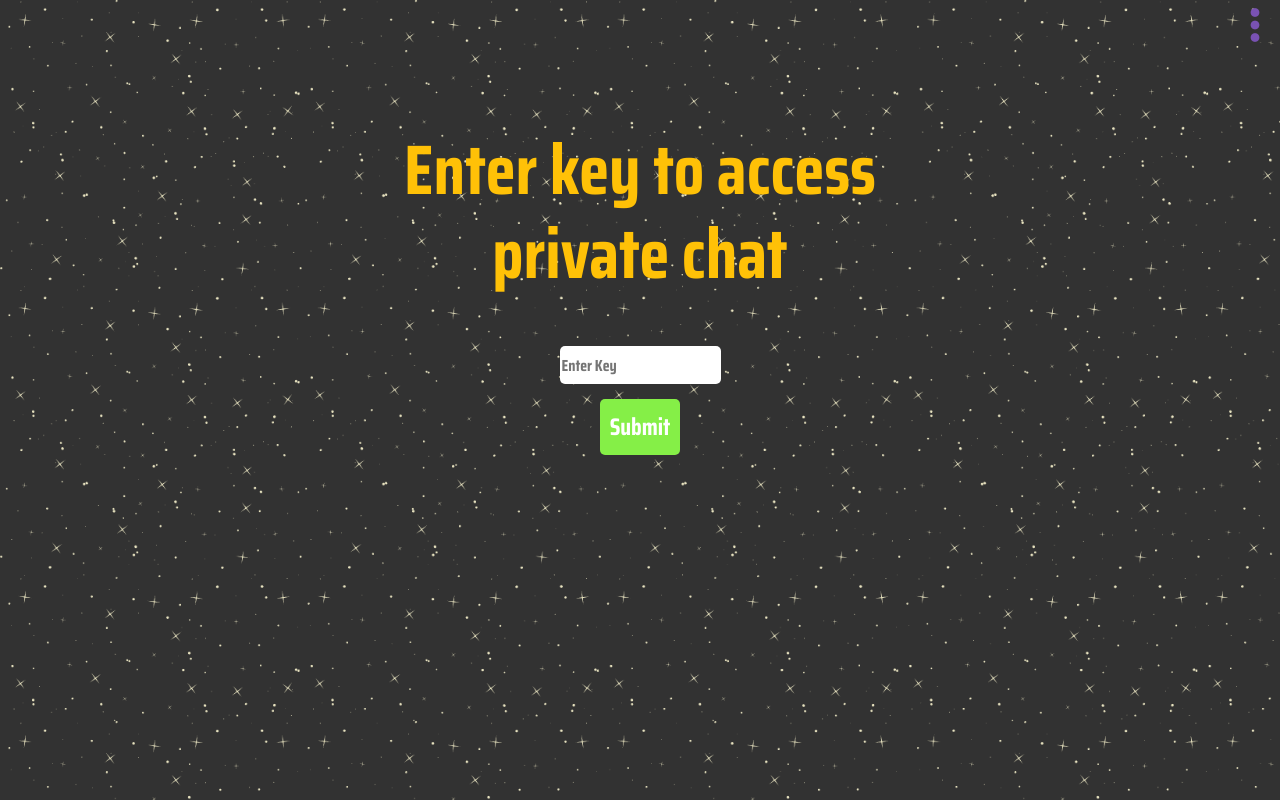
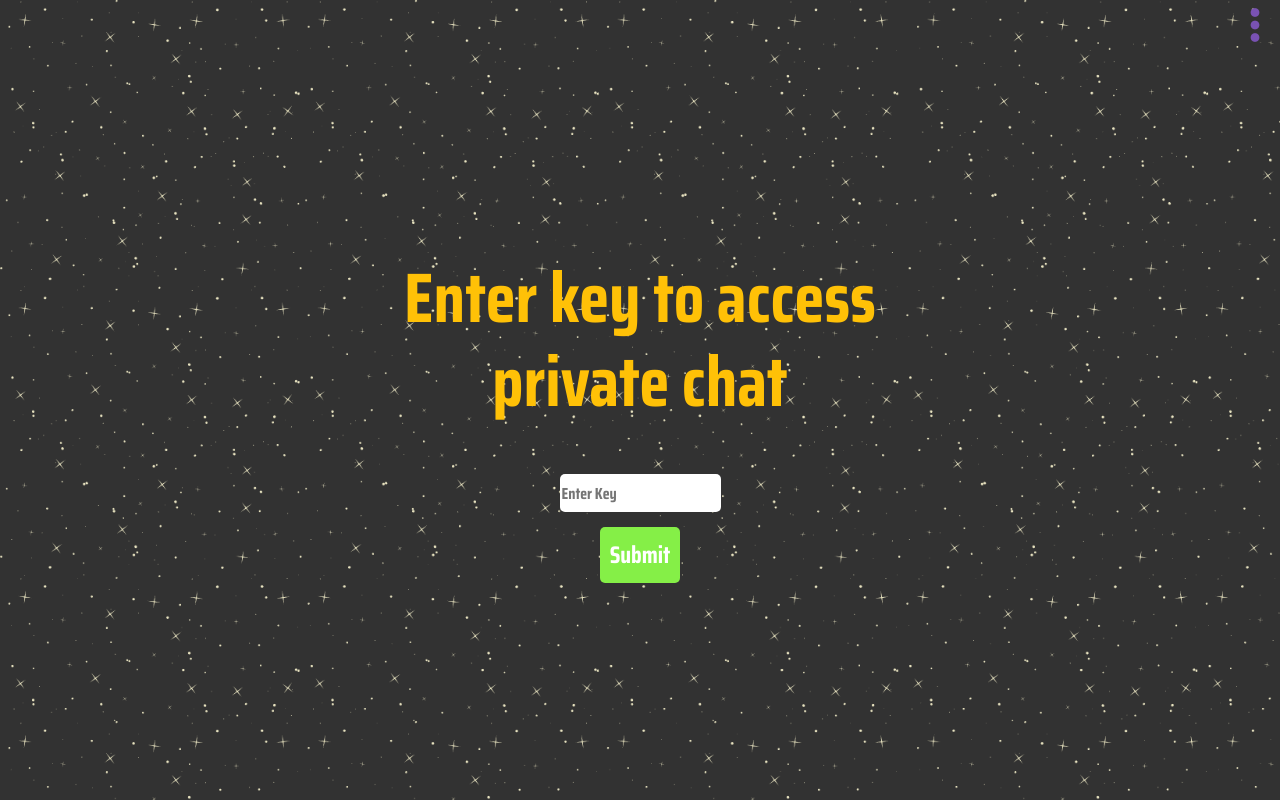
Before and after one commit to DM880/Chat, a Django app: template src/chat_app/interfaces/appsite/templates/enter_key.html in a window 1280 px wide. Run offline with Django 3.2, Linux system fonts and the light colour scheme; the template is opened without the code that fills it, so the values that code supplies are empty; some libraries are stand-ins or nearby versions.

Commit message:
favicon and few tweaks

```diff
--- a/src/chat_app/interfaces/appsite/static/css/choose_create_chat.css
+++ b/src/chat_app/interfaces/appsite/static/css/choose_create_chat.css
@@ -9,9 +9,9 @@ body{
 /*Choose Room*/
 
 .room-create{
-  width: 500px;
+  max-width: 500px;
   margin: auto;
-  margin-top: 10%;
+  margin-top: 20%;
   border-radius: 5px;
   text-align: center;
   font-family: 'Saira Condensed', sans-serif;
--- a/src/chat_app/interfaces/appsite/templates/base.html
+++ b/src/chat_app/interfaces/appsite/templates/base.html
@@ -1,8 +1,13 @@
 <!DOCTYPE html>
 <html lang="en">
+    {% load static %}
 <head>
     <meta charset="utf-8" name="viewport" content="width=device-width, initial-scale=1" />
     <title>{% block title %}{% endblock %}</title>
+        <link rel="apple-touch-icon" sizes="180x180" href="{% static 'img/favicon/apple-touch-icon.png' %}">
+        <link rel="icon" type="image/png" sizes="32x32" href="{% static 'img/favicon//favicon-32x32.png' %}">
+        <link rel="icon" type="image/png" sizes="16x16" href="{% static 'img/favicon//favicon-16x16.png' %}">
+        <link rel="manifest" href="{% static 'img/favicon//site.webmanifest' %}">
         <link rel='stylesheet' href='https://cdnjs.cloudflare.com/ajax/libs/font-awesome/6.0.0/css/all.min.css'>
         <link rel='stylesheet' href='https://cdnjs.cloudflare.com/ajax/libs/bootstrap/5.0.2/css/bootstrap.min.css'>
 
--- a/src/chat_app/interfaces/appsite/templates/enter_key.html
+++ b/src/chat_app/interfaces/appsite/templates/enter_key.html
@@ -19,8 +19,6 @@
   <button type="submit">Submit</button>
   </form>
   </div>
-  {% if error %}<h2 style="color:#DA1212;font-size:20px;">Wrong key entered</h2>{% endif %}
-
 </div>
 
 {% endblock %}
--- a/src/chat_app/interfaces/appsite/views/views.py
+++ b/src/chat_app/interfaces/appsite/views/views.py
@@ -199,7 +199,7 @@ def enter_key(request, room_name):
                 return redirect('room', room_name)
 
             else:
-                render(request,'enter_key.html', {'room_name':room_name, 'error':True})
+                render(request,'enter_key.html', {'room_name':room_name})
 
         return render(request,'enter_key.html', {'room_name':room_name})
 
```
Also changed, not shown: src/chat_app/interfaces/appsite/static/img/favicon/android-chrome-192x192.png (added), src/chat_app/interfaces/appsite/static/img/favicon/android-chrome-512x512.png (added), src/chat_app/interfaces/appsite/static/img/favicon/apple-touch-icon.png (added), src/chat_app/interfaces/appsite/static/img/favicon/favicon-16x16.png (added), src/chat_app/interfaces/appsite/static/img/favicon/favicon-32x32.png (added), src/chat_app/interfaces/appsite/static/img/favicon/favicon.ico (added), src/chat_app/interfaces/appsite/static/img/favicon/site.webmanifest (added).
